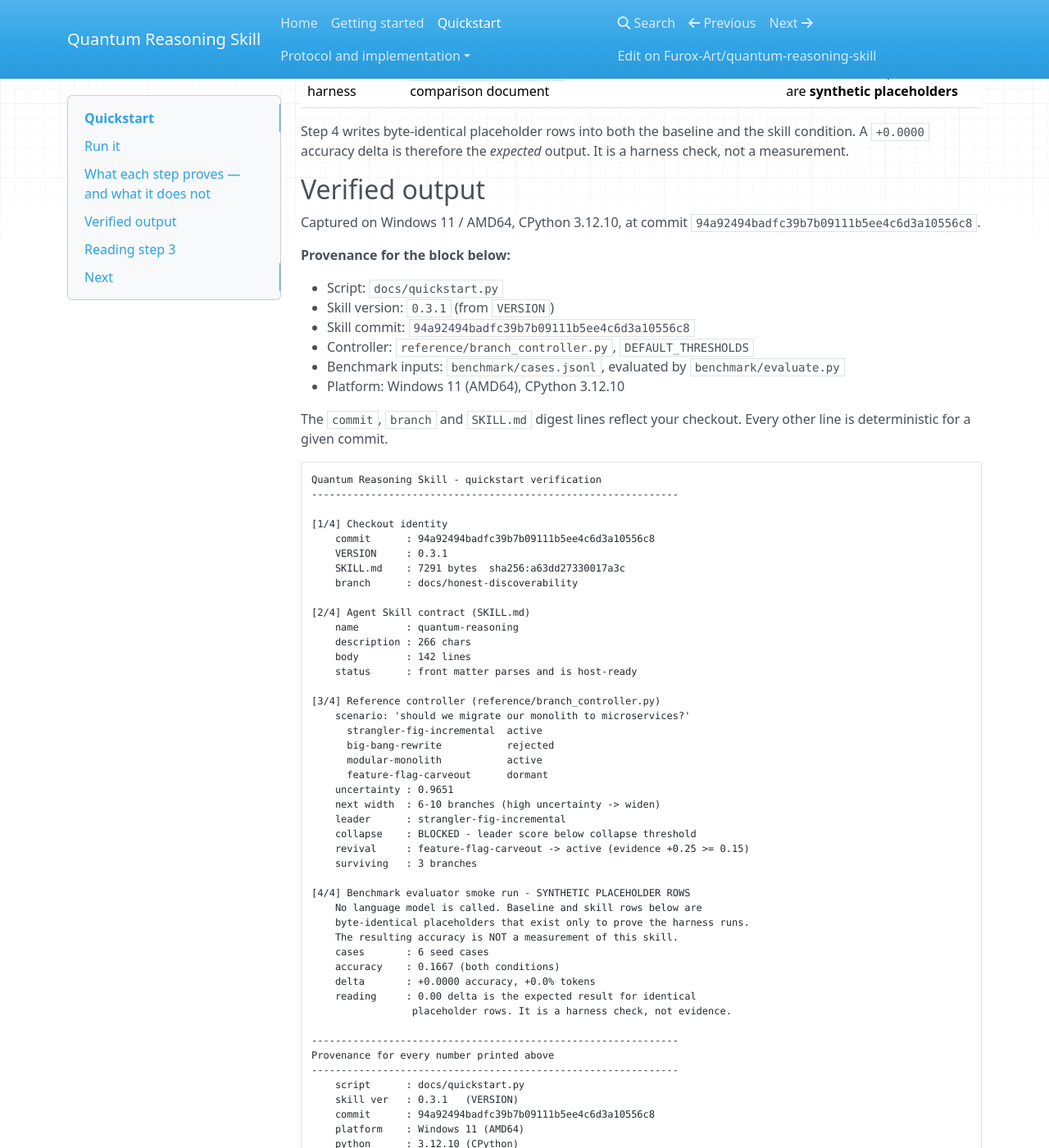
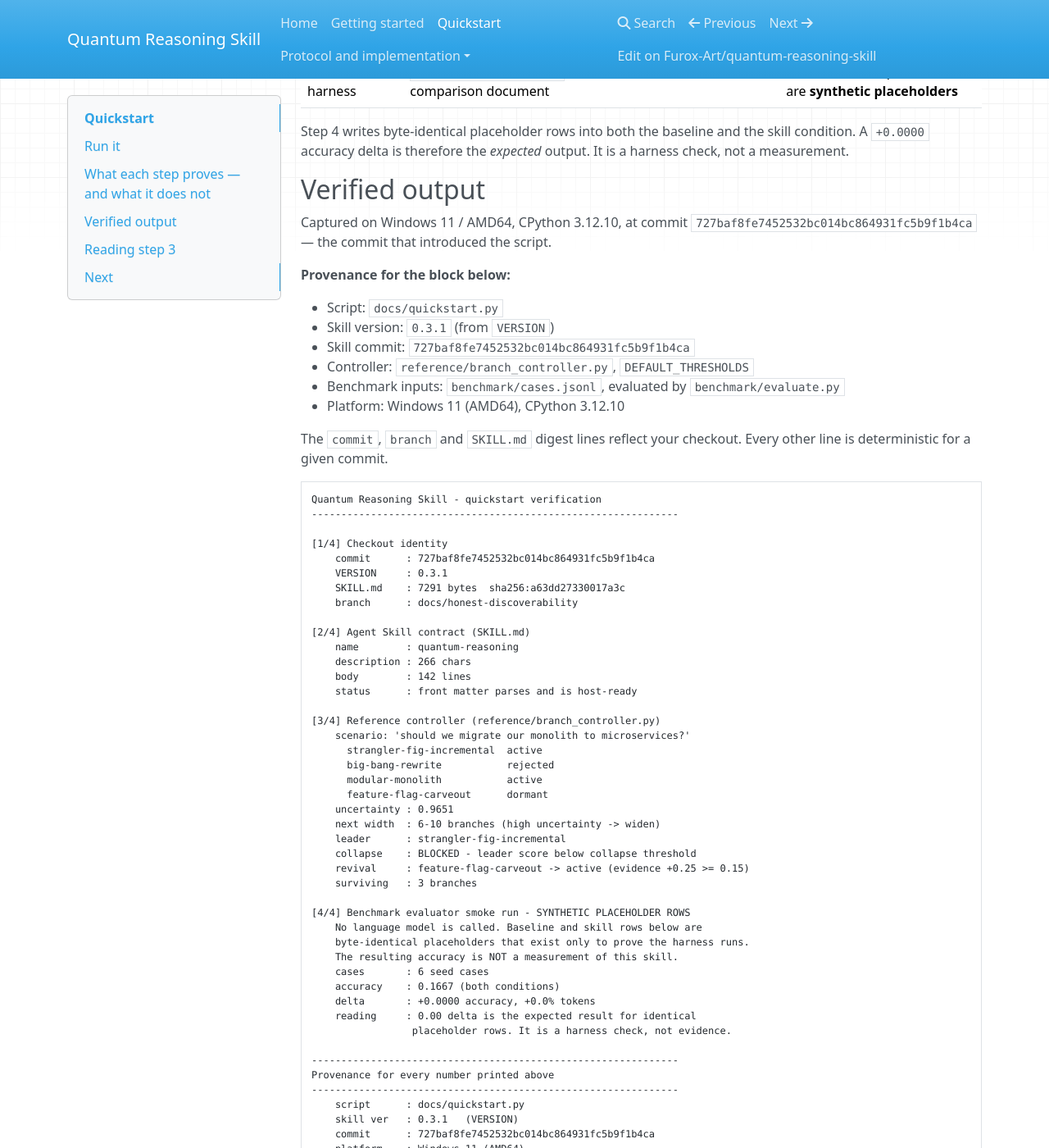
Before and after one commit to Furox-Art/quantum-reasoning-skill, an MkDocs documentation site: the page built from docs/quickstart.md, in a window 1280 px wide and 1400 px high, scrolled down 708 px. Shown: the whole window at 82% size. Built offline with MkDocs 1.6.1, drawn with Linux system fonts in a browser that asks for light colours; nearby versions of some CDN libraries; some of the changed text lies outside the part shown.

Commit message:
docs: paste quickstart output captured at the commit that introduced it
Replaces the placeholder output in README.md and docs/quickstart.md with the
verbatim stdout of \python docs/quickstart.py\ run at 727baf8, verified
byte-for-byte. Provenance lines (script, skill version, commit, platform,
controller, benchmark inputs) now match the commit that actually introduced
docs/quickstart.py instead of the pre-change baseline.

```diff
--- a/docs/quickstart.md
+++ b/docs/quickstart.md
@@ -30,13 +30,13 @@ check, not a measurement.
 ## Verified output
 
 Captured on Windows 11 / AMD64, CPython 3.12.10, at commit
-`94a92494badfc39b7b09111b5ee4c6d3a10556c8`.
+`727baf8fe7452532bc014bc864931fc5b9f1b4ca` — the commit that introduced the script.
 
 **Provenance for the block below:**
 
 - Script: `docs/quickstart.py`
 - Skill version: `0.3.1` (from `VERSION`)
-- Skill commit: `94a92494badfc39b7b09111b5ee4c6d3a10556c8`
+- Skill commit: `727baf8fe7452532bc014bc864931fc5b9f1b4ca`
 - Controller: `reference/branch_controller.py`, `DEFAULT_THRESHOLDS`
 - Benchmark inputs: `benchmark/cases.jsonl`, evaluated by `benchmark/evaluate.py`
 - Platform: Windows 11 (AMD64), CPython 3.12.10
@@ -49,7 +49,7 @@ Quantum Reasoning Skill - quickstart verification
 --------------------------------------------------------------
 
 [1/4] Checkout identity
-    commit      : 94a92494badfc39b7b09111b5ee4c6d3a10556c8
+    commit      : 727baf8fe7452532bc014bc864931fc5b9f1b4ca
     VERSION     : 0.3.1
     SKILL.md    : 7291 bytes  sha256:a63dd27330017a3c
     branch      : docs/honest-discoverability
@@ -88,7 +88,7 @@ Provenance for every number printed above
 --------------------------------------------------------------
     script      : docs/quickstart.py
     skill ver   : 0.3.1   (VERSION)
-    commit      : 94a92494badfc39b7b09111b5ee4c6d3a10556c8
+    commit      : 727baf8fe7452532bc014bc864931fc5b9f1b4ca
     platform    : Windows 11 (AMD64)
     python      : 3.12.10 (CPython)
     controller  : reference/branch_controller.py DEFAULT_THRESHOLDS
```
Also changed, not shown: README.md (+5 -5 lines).
